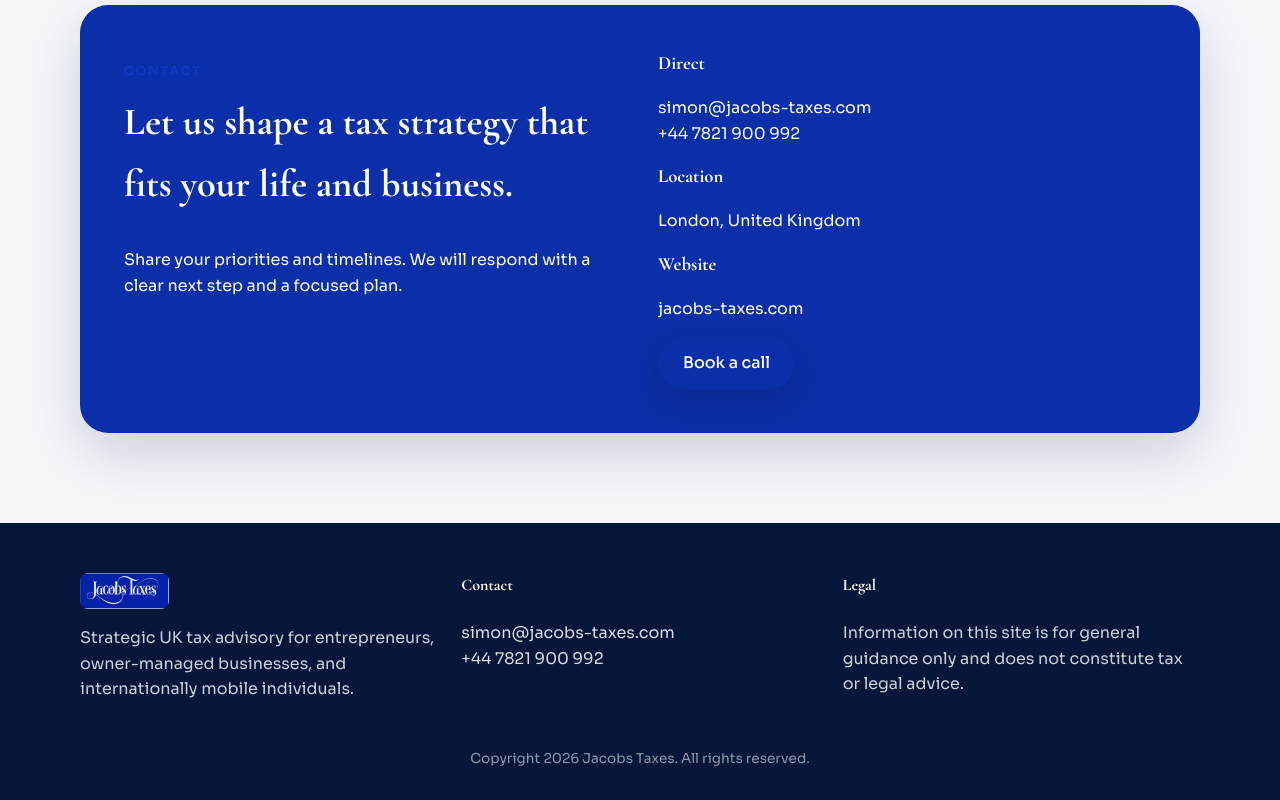
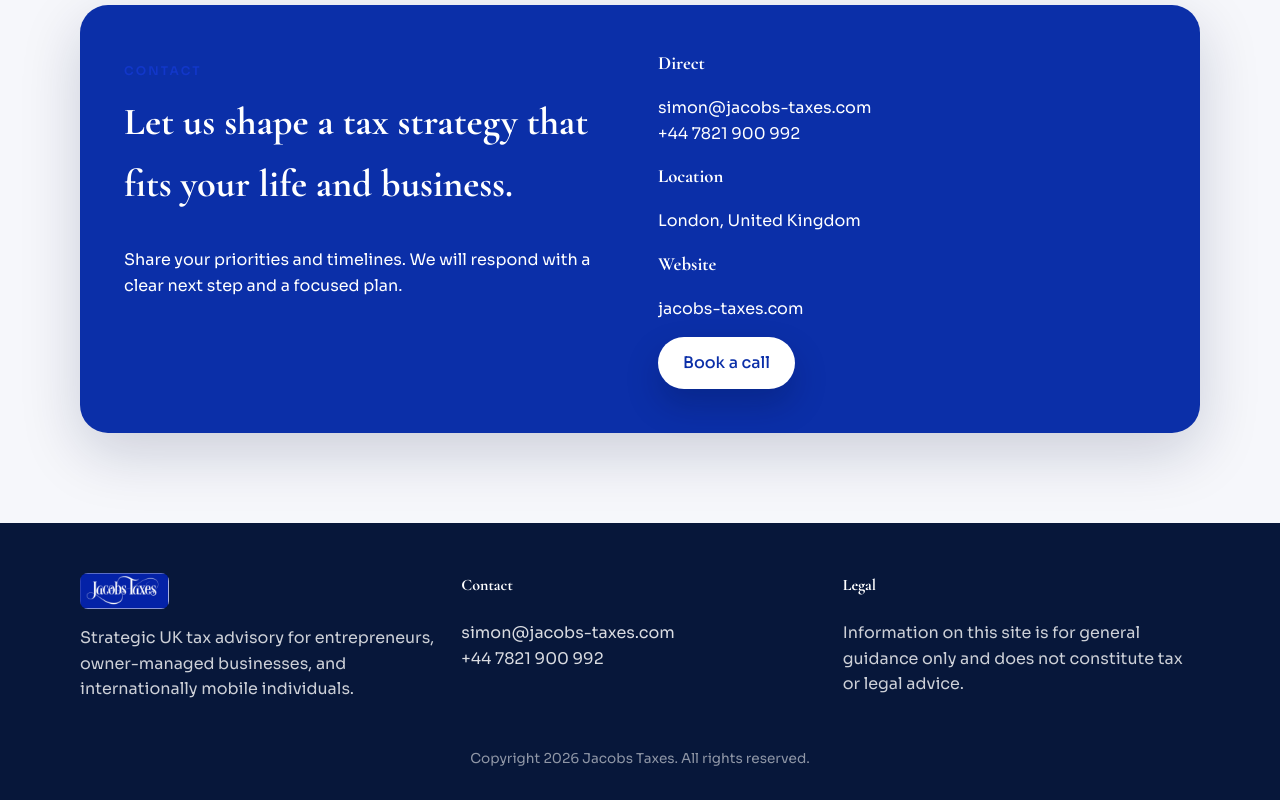
Before and after one commit to fabianhoward/jacobs-taxes, a Next.js app: page / in a window 1280 px wide. Shown: the part 3342-4142 px from the top of the page. Built offline with nearby package versions, Linux system fonts and the light colour scheme.

Commit message:
Improve CTA button contrast and logo clarity

```diff
--- a/app/globals.css
+++ b/app/globals.css
@@ -615,6 +615,18 @@
   color: white;
 }
 
+.cta .btn {
+  background: white;
+  color: var(--navy);
+  border: 1px solid rgba(255, 255, 255, 0.6);
+  box-shadow: 0 16px 32px rgba(5, 15, 60, 0.25);
+}
+
+.cta .btn:hover {
+  transform: translateY(-2px);
+  box-shadow: 0 20px 40px rgba(5, 15, 60, 0.32);
+}
+
 .site-footer {
   padding: 50px 0 30px;
   background: #07173a;
```
Also changed, not shown: public/logo.png.
